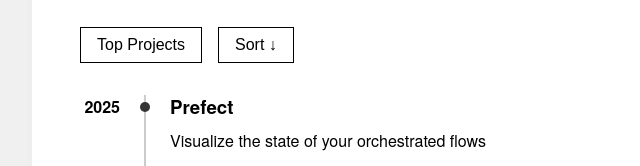
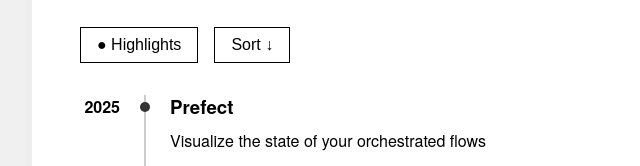
Before and after one commit to djsauble/danielsauble-com, an Astro site: page /projects in a window 1280 px wide. Shown: the part 188-354 px from the top of the page, 133-773 px from the left. Built offline with nearby package versions, Linux system fonts and the light colour scheme; Astro itself is replaced by a stand-in of ours.

Commit message:
Revert "Switch the highlights toggle to text-only"
This reverts commit 247c71490bad775b19758fa7ccb8509f14724dc4.

```diff
--- a/src/components/HighlightsToggle.jsx
+++ b/src/components/HighlightsToggle.jsx
@@ -27,7 +27,7 @@
 
   return (
     <button className="highlights-toggle" onClick={handleToggle}>
-      {isHighlightsEnabled ? 'Top Projects' : 'All Projects'}
+      {isHighlightsEnabled ? '● Highlights' : '◌ Highlights'}
     </button>
   );
 };
```
